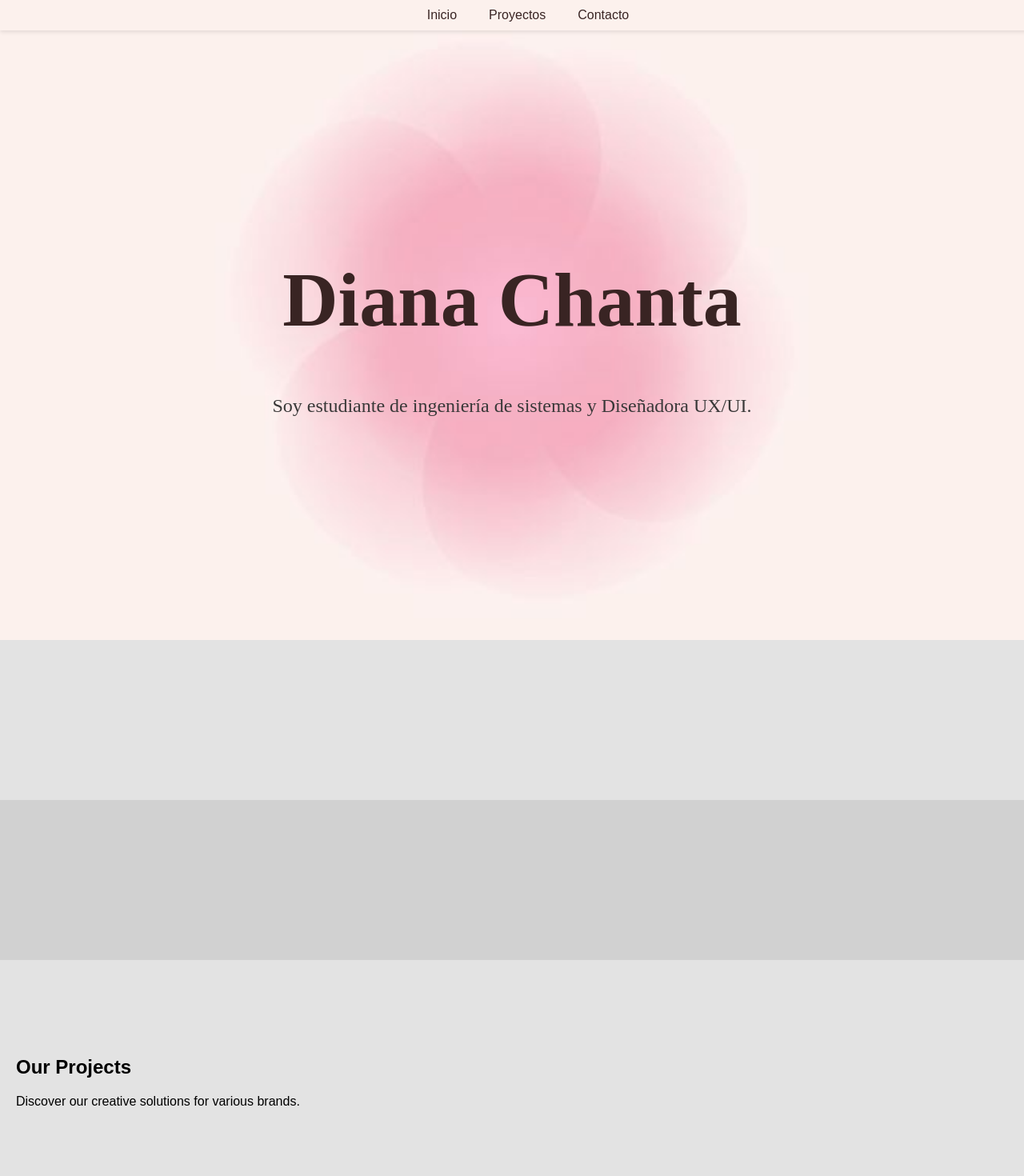
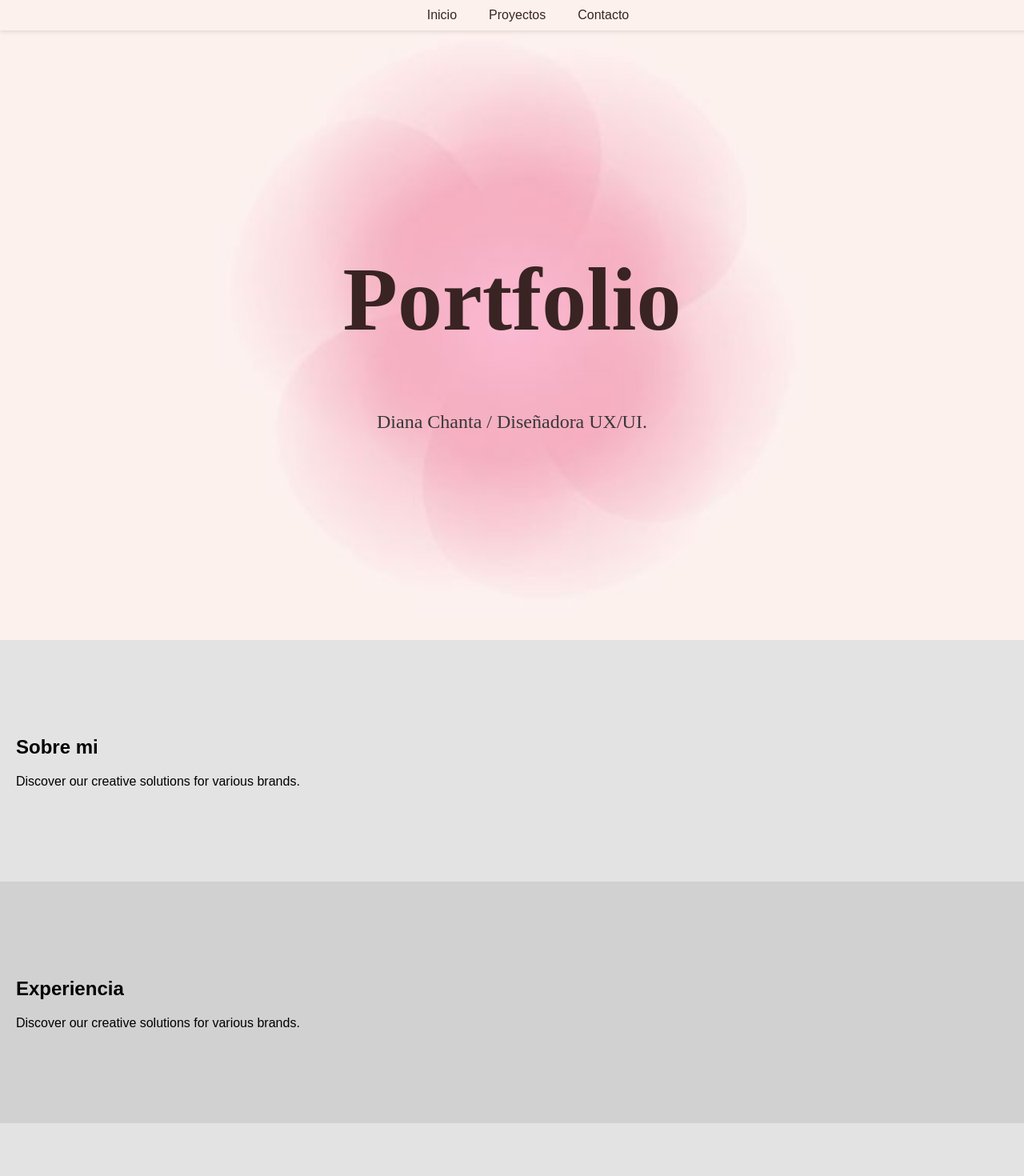
Before and after one commit to DianCarolinee/portfolio, an Angular app: page / in a window 1280 px wide. Shown: the top 1470 px of the page at 80% size. Built offline with nearby package versions, Linux system fonts and the light colour scheme.

Commit message:
AOS error fixed in app.component.ts

```diff
--- a/src/app/app.component.html
+++ b/src/app/app.component.html
@@ -8,26 +8,28 @@
 
   <header id="header" class="header">
       <div>
-        <h1 data-aos="fade-up">Diana Chanta</h1>
+        <h1 data-aos="fade-up">Portfolio</h1>
         <p data-aos="fade-up" data-aos-delay="300">
-          Soy estudiante de ingeniería de sistemas y Diseñadora UX/UI.
+          Diana Chanta / Diseñadora UX/UI.
         </p>
       </div>
   </header>
 
   <section id="project" class="project" data-aos="fade-right">
-    <!-- Contenido del proyecto -->
+    <h2>Sobre mi</h2>
+    <p>Discover our creative solutions for various brands.</p>
   </section>
 
   <section id="agency" class="agency" data-aos="fade-left">
-    <!-- Contenido de la agencia -->
+    <h2>Experiencia</h2>
+    <p>Discover our creative solutions for various brands.</p>
   </section>
 
 
 
 
 <section class="project" data-aos="fade-right">
-  <h2>Our Projects</h2>
+  <h2>Mis proyectos</h2>
   <p>Discover our creative solutions for various brands.</p>
 </section>
 
@@ -37,5 +39,5 @@
 </section>
 
 <footer>
-  <p>© 2024 Nanotech. All rights reserved.</p>
+  <p>© 2024 Diana Chanta. All rights reserved.</p>
 </footer>
--- a/src/app/app.component.ts
+++ b/src/app/app.component.ts
@@ -1,5 +1,6 @@
-import { Component } from '@angular/core';
+import { Component, OnInit, Inject, PLATFORM_ID } from '@angular/core';
 import { RouterOutlet } from '@angular/router';
+import { isPlatformBrowser } from '@angular/common';
 import * as AOS from 'aos';
 
 @Component({
@@ -7,16 +8,21 @@ import * as AOS from 'aos';
   standalone: true,
   imports: [RouterOutlet],
   templateUrl: './app.component.html',
-  styleUrl: './app.component.scss'
+  styleUrls: ['./app.component.scss'] // Corregí el nombre de la propiedad de `styleUrl` a `styleUrls`
 })
-export class AppComponent {
+export class AppComponent implements OnInit {
   title = 'portfolio';
 
+  constructor(@Inject(PLATFORM_ID) private platformId: Object) {}
+
   ngOnInit(): void {
-    AOS.init({
-      duration: 1200, // Duración de las animaciones (en ms)
-      once: true, // Animar solo una vez al entrar en el viewport
-      easing: 'ease-in-out', // Tipo de easing para animaciones
-    });
+    // Verifica si está en el navegador antes de ejecutar AOS.init()
+    if (isPlatformBrowser(this.platformId)) {
+      AOS.init({
+        duration: 1200, // Duración de las animaciones (en ms)
+        once: true, // Animar solo una vez al entrar en el viewport
+        easing: 'ease-in-out', // Tipo de easing para animaciones
+      });
+    }
   }
 }
--- a/src/styles.scss
+++ b/src/styles.scss
@@ -19,7 +19,7 @@ body {
 
     h1 {
       font-family: "Felicity", serif;
-      font-size: 6rem;
+      font-size: 7rem;
       font-weight: bold;
       color: #392423;
     }
```
